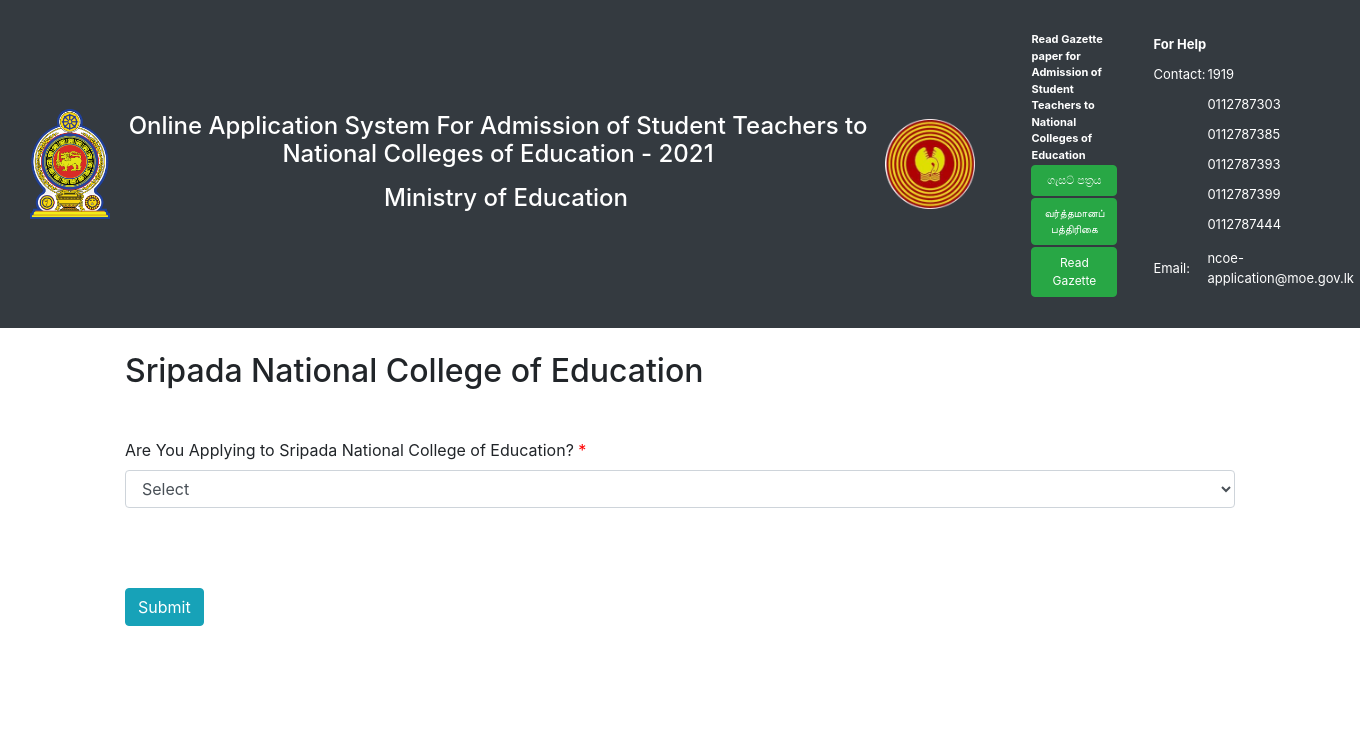
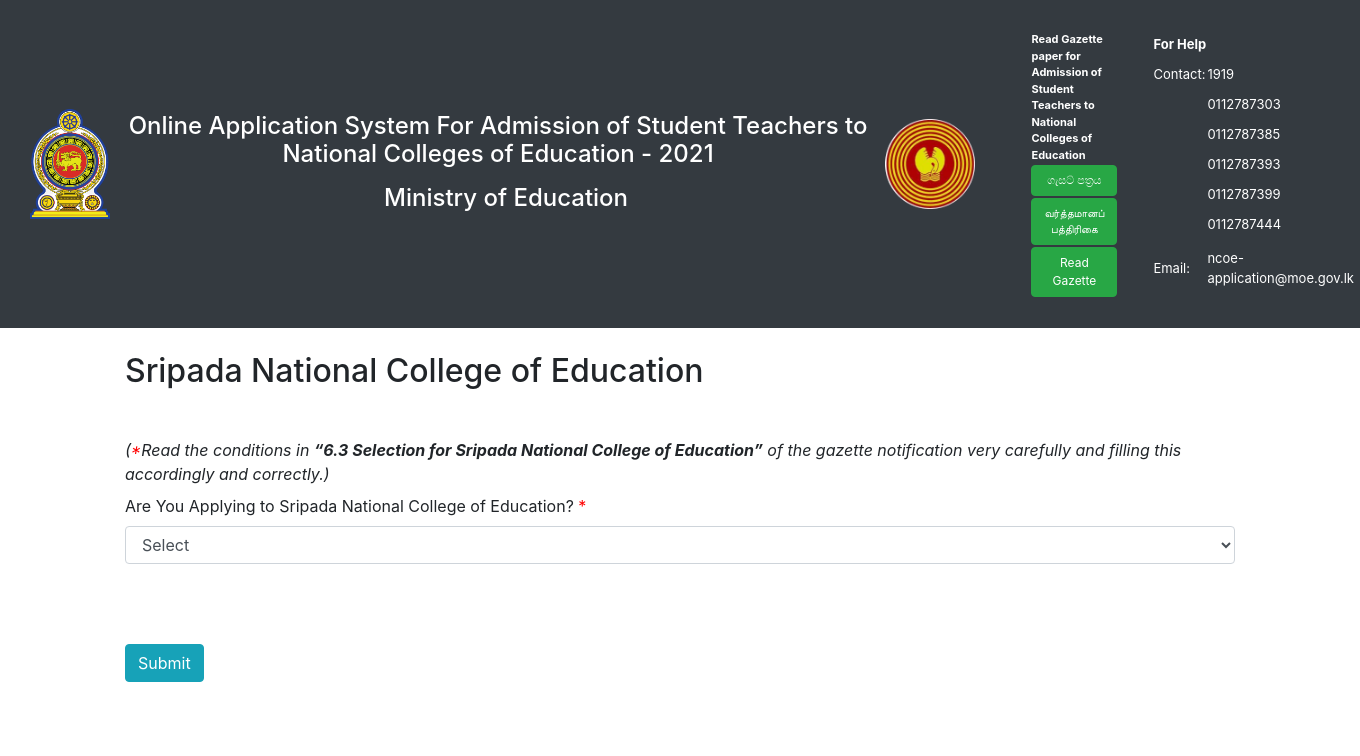
Before and after one commit to nirdetails/ncoe, a PHP site: the page made by application/views/pages/sripada.php in a window 1360 px wide. Shown: the top 756 px of the page. Run offline with PHP 8.4, Linux system fonts and the light colour scheme; the template is opened without the code that fills it, so the values that code supplies are empty.

Commit message:
Update sripada.php

```diff
--- a/application/views/pages/sripada.php
+++ b/application/views/pages/sripada.php
@@ -10,6 +10,7 @@
 <form action="<?php echo site_url(); ?>students/sripada" enctype="multipart/form-data" method="post" accept-charset="utf-8">
 <?php // echo form_open_multipart('students/sripada'); ?>
     <div class="form-group">
+    <label><i>(<span style="color:red">*</span>Read the conditions in <b>“6.3 Selection for Sripada National College of Education”</b> of the gazette notification very carefully and filling this accordingly and correctly.)</i></label>
       <label for="index1" id="label1" title=" National College of Education">Are You Applying to Sripada National College of Education? <span style="color:red">* </span></label>
       <select name="sripada"  id="sripada" height="4" class="form-control">
         <option selected value="">Select</option>
```
